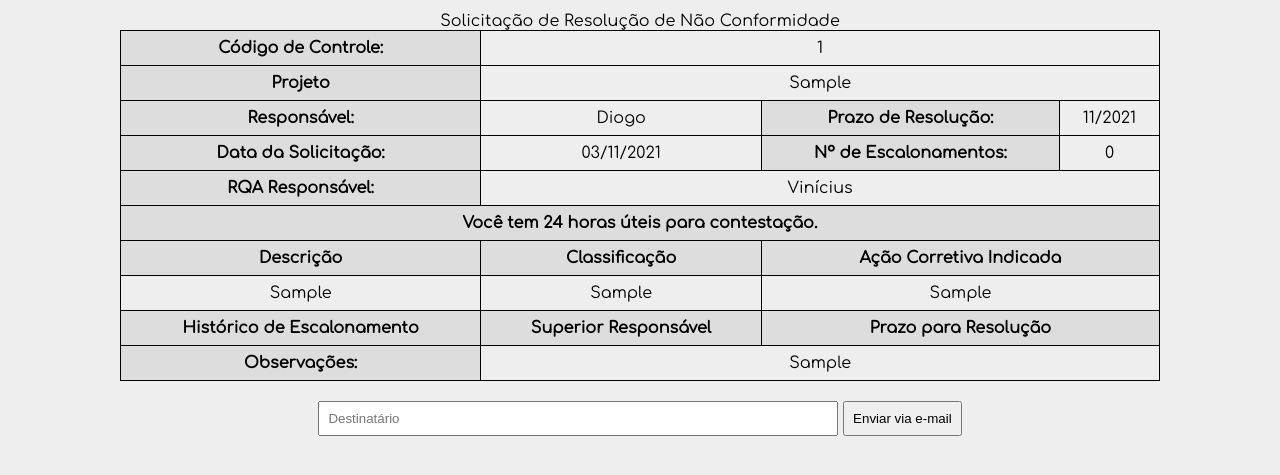
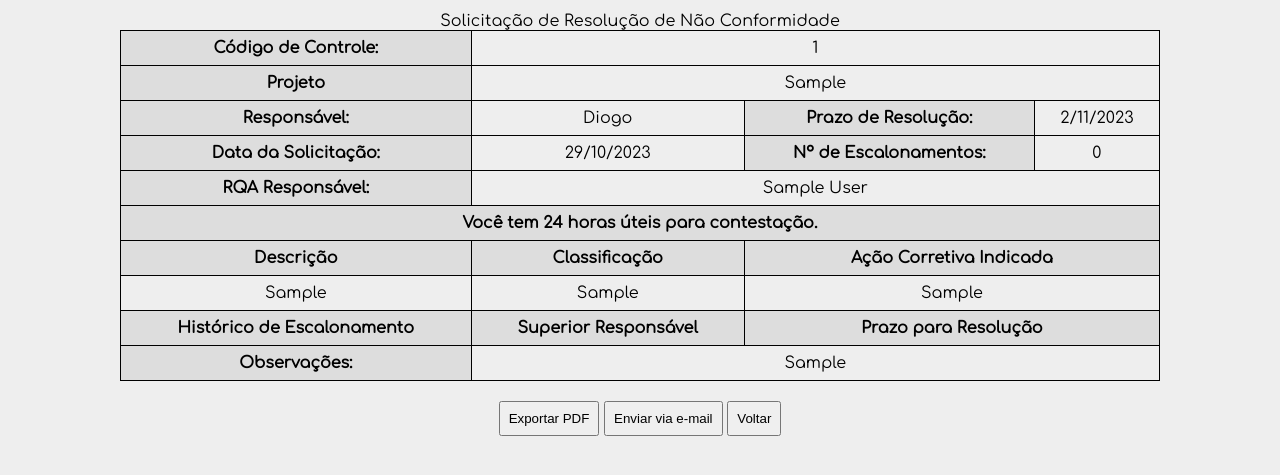
Before and after one commit to diogobonet/ferramenta-nc, a PHP site: page /comunicacaoNC.php?idnaoconformidade=1 in a window 1280 px wide. Shown: the part 45-520 px from the top of the page. Run offline with PHP 8.4, Linux system fonts and the light colour scheme; the visitor is signed in with stand-in values (Sample User, id 1); tables that the repository leaves empty or names only in its code hold one stand-in row (values such as "Sample post"); some libraries are stand-ins or nearby versions; some web fonts are replaced.

Commit message:
adicionando botao de voltar nas pag ft red

```diff
--- a/checklist/checklist.php
+++ b/checklist/checklist.php
@@ -52,6 +52,8 @@
             <?php } else { ?>
                 <button onclick="redirecionar('exe/gerarNC.php?idchecklist=<?= $_GET['idchecklist']; ?>')">Gerar Não Conformidades</button>
             <?php } ?>
+
+            <button onclick="redirecionar('../createChecklist/index.php')">Voltar</button>
         </div>
 
         <div style="width: 100%; display:flex; justify-content:center;">
--- a/comunicacaoNC/comunicacaoNC.php
+++ b/comunicacaoNC/comunicacaoNC.php
@@ -1,5 +1,6 @@
 <?php
     require("../conn.php");
+    session_start();
     $sql = "SELECT nc.id AS nao_conformidade_id,
                 nc.projeto,
                 nc.artefato,
@@ -9,7 +10,8 @@
                 i.id AS FK_id_pergunta,
                 i.pergunta,
                 i.resultado,
-                i.observacoes
+                i.observacoes,
+                nc.FK_id_checklist_nc
             FROM nao_conformidades nc
             JOIN itens i ON nc.FK_id_pergunta = i.id
             WHERE nc.id = ". $_GET['idnaoconformidade'] .";
@@ -24,6 +26,9 @@
     <meta name="viewport" content="width=device-width, initial-scale=1.0">
     <link rel="stylesheet" href="../style/style.css">
     <title>Comunicação NC</title>
+    <script src="https://cdnjs.cloudflare.com/ajax/libs/html2pdf.js/0.9.2/html2pdf.bundle.min.js"></script>
+    <script src="https://cdn.emailjs.com/dist/email.min.js"></script>
+    <script src="script.js" defer></script>
 </head>
 <body>
     <header>
@@ -45,17 +50,17 @@
                 <th>Responsável:</th>
                 <td>Diogo</td>
                 <th>Prazo de Resolução:</th>
-                <td>11/2021</td>
+                <td id='data-prazo'></td>
             </tr>
             <tr>
                 <th>Data da Solicitação:</th>
-                <td>03/11/2021</td>
+                <td id='data-solicitacao'></td>
                 <th>Nº de Escalonamentos:</th>
                 <td>0</td>
             </tr>
             <tr>
                 <th>RQA Responsável:</th>
-                <td colspan="3">Vinícius</td>
+                <td colspan="3"><?=  $_SESSION['nome_logado']; ?></td>
             </tr>
             <tr>
                 <th colspan="4"><strong>Você tem 24 horas úteis para contestação.</strong></th>
@@ -82,9 +87,15 @@
         </table>
 
         <div class="footer-buttons">
-            <input type="email" name="email" id="email" placeholder="Destinatário">
-            <button>Enviar via e-mail</button>
+            <button id="exportarPDF">Exportar PDF</button>
+            <button id="sendEmail">Enviar via e-mail</button>
+            <button onclick="redirecionar('../naoConformidadeTable/naoConformidades.php?idchecklist=<?= $result['FK_id_checklist_nc']; ?>')">Voltar</button>
         </div>
     </main>
+    <script lang="JavaScript" src="../util.js"></script>
+    <script lang='text/JavaScript' src='data.js'></script>
+    <script lang='text/JavaScript'>
+        calcularPrazo('<?= $result['classificacao']; ?>');
+    </script>
 </body>
 </html>
--- /dev/null
+++ b/comunicacaoNC/data.js
@@ -0,0 +1,13 @@
+const dataSolicitacaoDiv = document.getElementById("data-solicitacao");
+const dataPrazo = document.getElementById("data-prazo");
+const data = new Date();
+
+dataSolicitacaoDiv.innerHTML = `${data.getDate()}/${data.getMonth()+1}/${data.getFullYear()}`;
+
+function calcularPrazo(dias){
+    if(dias.includes('2')) dias = 2;
+    else if(dias.includes('3')) dias = 3;
+    else dias = 4;
+    data.setDate(data.getDate() + dias);
+    dataPrazo.innerHTML = `${data.getDate()}/${data.getMonth()+1}/${data.getFullYear()}`;
+}
--- a/createChecklist/exe/getChecklists.php
+++ b/createChecklist/exe/getChecklists.php
@@ -21,7 +21,7 @@
                             </td>
                             <td>" . $result['nome'] . "</td>
                             <td class='action-edit'>
-                                <a href='../checklistCreate/checklist.php?idchecklist=" . $result['id'] . "'>Abrir</a>
+                                <a href='../checklist/checklist.php?idchecklist=" . $result['id'] . "'>Abrir</a>
                                 <a href=''>Editar</a>
                                 <a href=''>Excluir</a>
                             </td>
--- a/naoConformidadeTable/naoConformidades.php
+++ b/naoConformidadeTable/naoConformidades.php
@@ -34,8 +34,11 @@
                 buscarNaoConformidades($conn, $idchecklist);
             ?>
         </table>
-
+        <div class="footer-buttons">
+            <button onclick="redirecionar('../checklist/checklist.php?idchecklist=<?= $idchecklist ?>')">Voltar</button>
+        </div>
     </main>
+    <script lang="JavaScript" src="../util.js"></script>
     <script lang="JavaScript" src="js/Tabela.js"></script>
     <script> tabela = new Tabela(); </script>
 </body>
```
